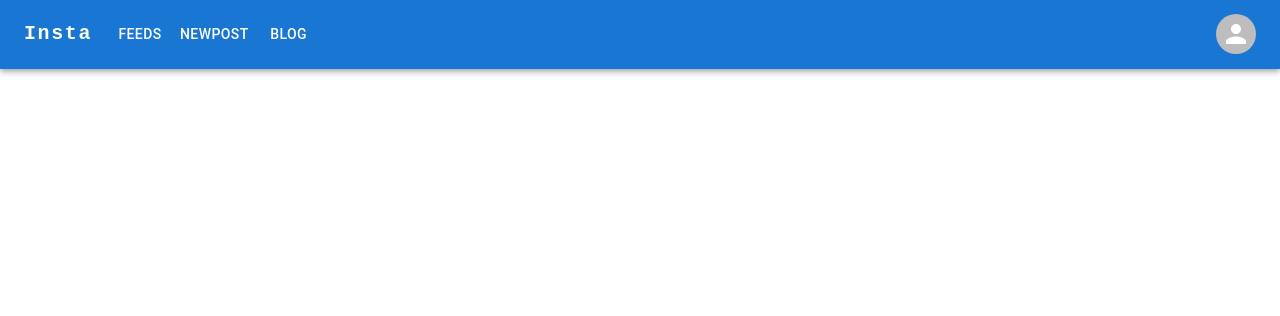
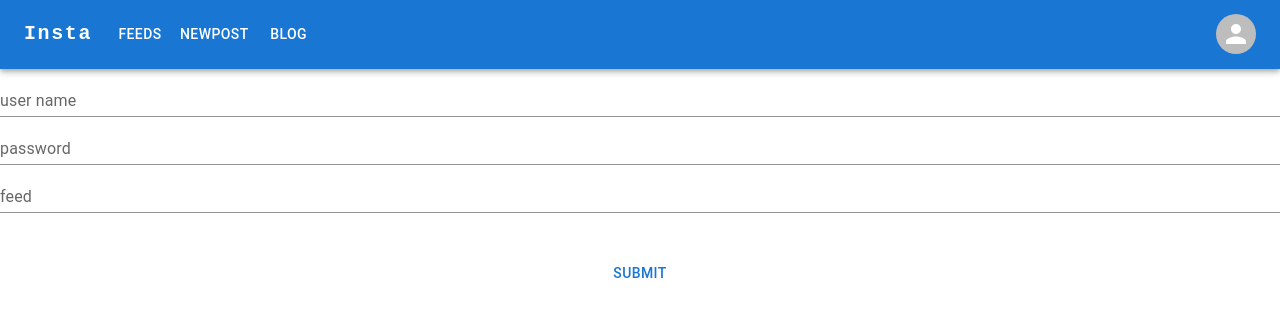
Before and after one commit to S-Axhwin/insta_blog, a React (Create React App) app: page /insta_blog/newpost in a window 1280 px wide. Shown: the top 316 px of the page. Built offline with nearby package versions, Linux system fonts and the light colour scheme.

Commit message:
json problem ig

```diff
--- a/package.json
+++ b/package.json
@@ -1,6 +1,7 @@
 {
   "name": "client",
   "version": "0.1.0",
+  "homepage": "https://s-axhwin.github.io/insta_blog/",
   "private": true,
   "dependencies": {
     "@emotion/react": "^11.11.3",
--- a/src/components/feeds/Feeds.js
+++ b/src/components/feeds/Feeds.js
@@ -15,7 +15,6 @@ const Feeds = () => {
         const rawdata = await fetch(uri)
         console.log(rawdata);
         const data = await rawdata.json()
-        console.log(data);
         dispatch({type: ACTION.FETCH, payload: data})
     }
     const reducer = (state, action)=>{
--- a/src/components/newpost/NewPost.js
+++ b/src/components/newpost/NewPost.js
@@ -7,9 +7,9 @@ const NewPost = () => {
     const [blog, setBlog] = useState("");
   const handleSub = async (e)=>{
     e.preventDefault()
-    const post = await fetch("/api/auth/post",
+    const post = await fetch("https://backendapi-production-4881.up.railway.app/api/auth/post",
         {
-            method: 'post',
+            method: 'POST',
             body: JSON.stringify({username, password, blog}),
             headers:{
                 'Content-Type': 'application/json'
--- a/src/index.js
+++ b/src/index.js
@@ -6,7 +6,7 @@ import reportWebVitals from './reportWebVitals';
 import { BrowserRouter } from 'react-router-dom'
 const root = ReactDOM.createRoot(document.getElementById('root'));
 root.render(
-    <BrowserRouter>
+    <BrowserRouter basename='insta_blog'>
         <App />
     </BrowserRouter>
 
```
